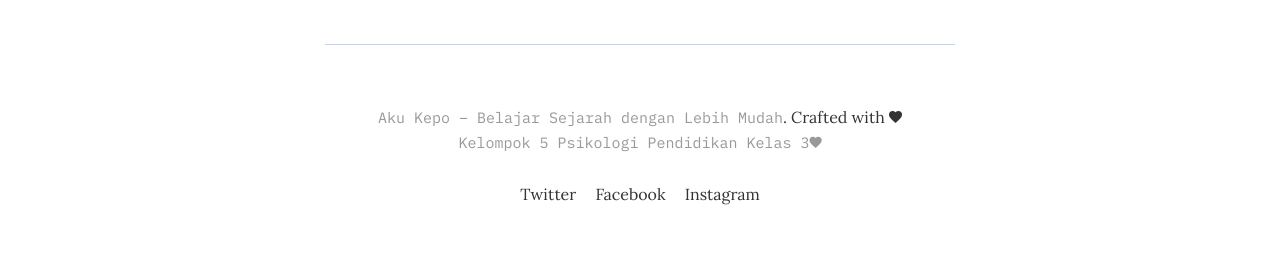
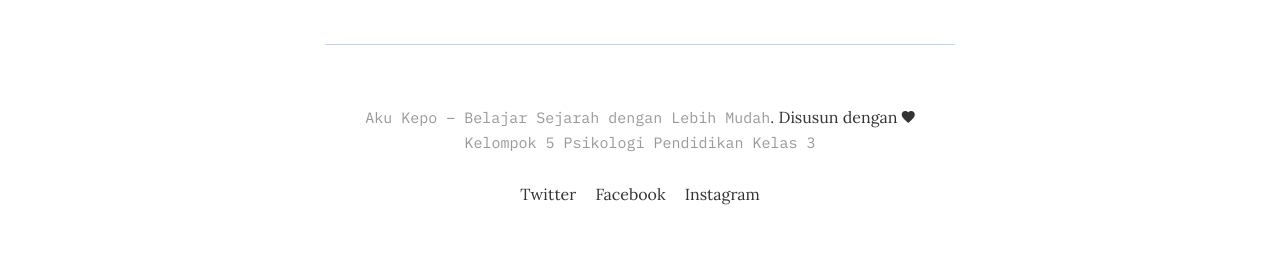
Before and after one commit to imamnrchls/modul, a Jekyll site: the page built from index.html, in a window 1280 px wide. Shown: the part 975-1235 px from the top of the page. Built offline with Jekyll 4.4.1, drawn with Linux system fonts in a browser that asks for light colours; nearby versions of some CDN libraries.

Commit message:
Update footer.html

```diff
--- a/_includes/footer.html
+++ b/_includes/footer.html
@@ -3,8 +3,8 @@
   <footer class="footer">
     <div class="footer__inner">
       <div class="contact">
-        <a href="/" class="contact__title">{% if site.title %}{{site.title}}{% else %}Errol{% endif %}</a>. Crafted with <i class="icon ion-md-heart"></i></i>
-        <div class="contact__title">Kelompok 5 Psikologi Pendidikan Kelas 3<i class="icon ion-md-heart"></i></i></div>
+        <a href="/" class="contact__title">{% if site.title %}{{site.title}}{% else %}Errol{% endif %}</a>. Disusun dengan <i class="icon ion-md-heart"></i></i>
+        <div class="contact__title">Kelompok 5 Psikologi Pendidikan Kelas 3</div>
         <ul class="contact__list list-reset">
           {% for contact in site.contact %}
           <li class="contact__item">
```
